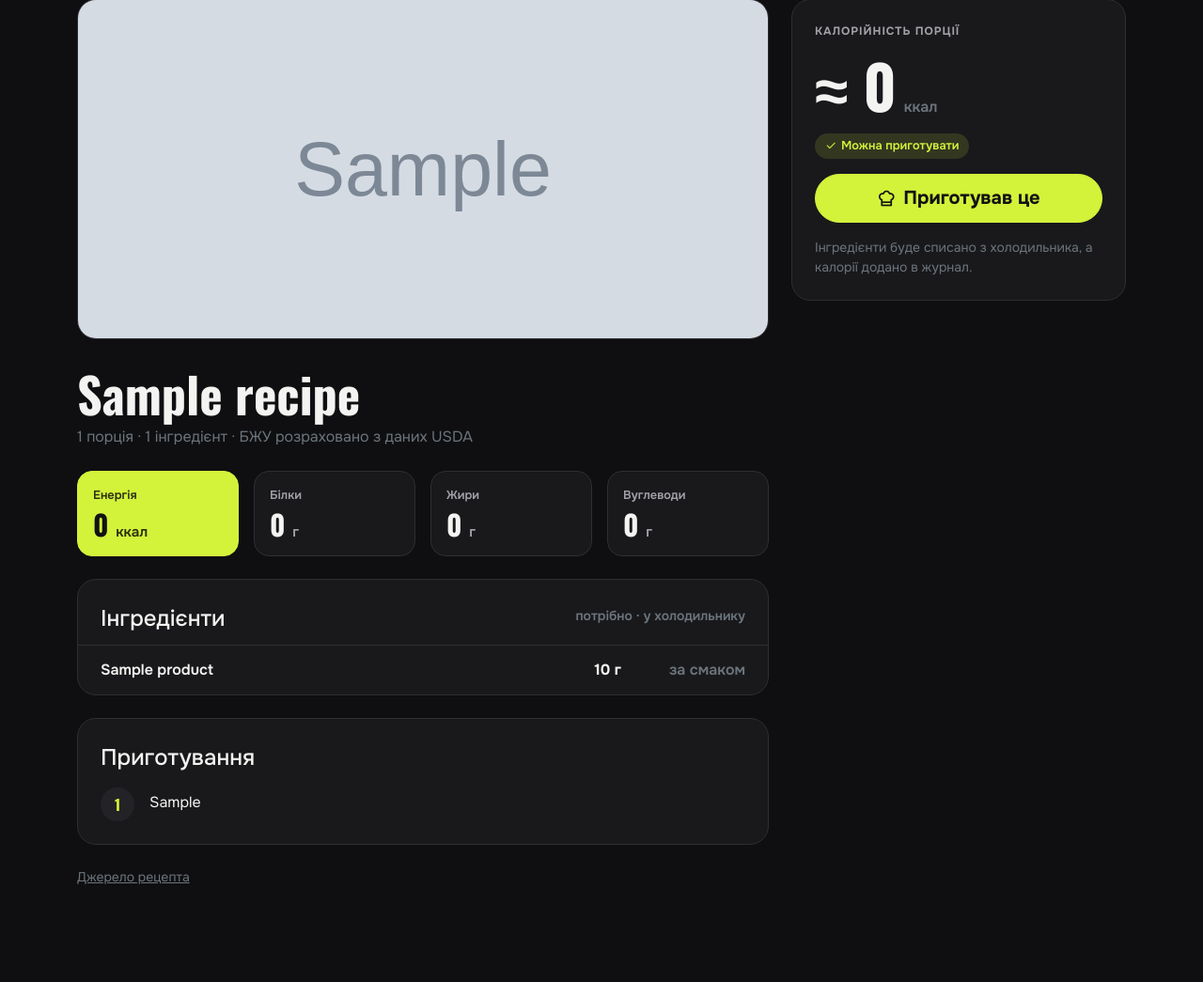
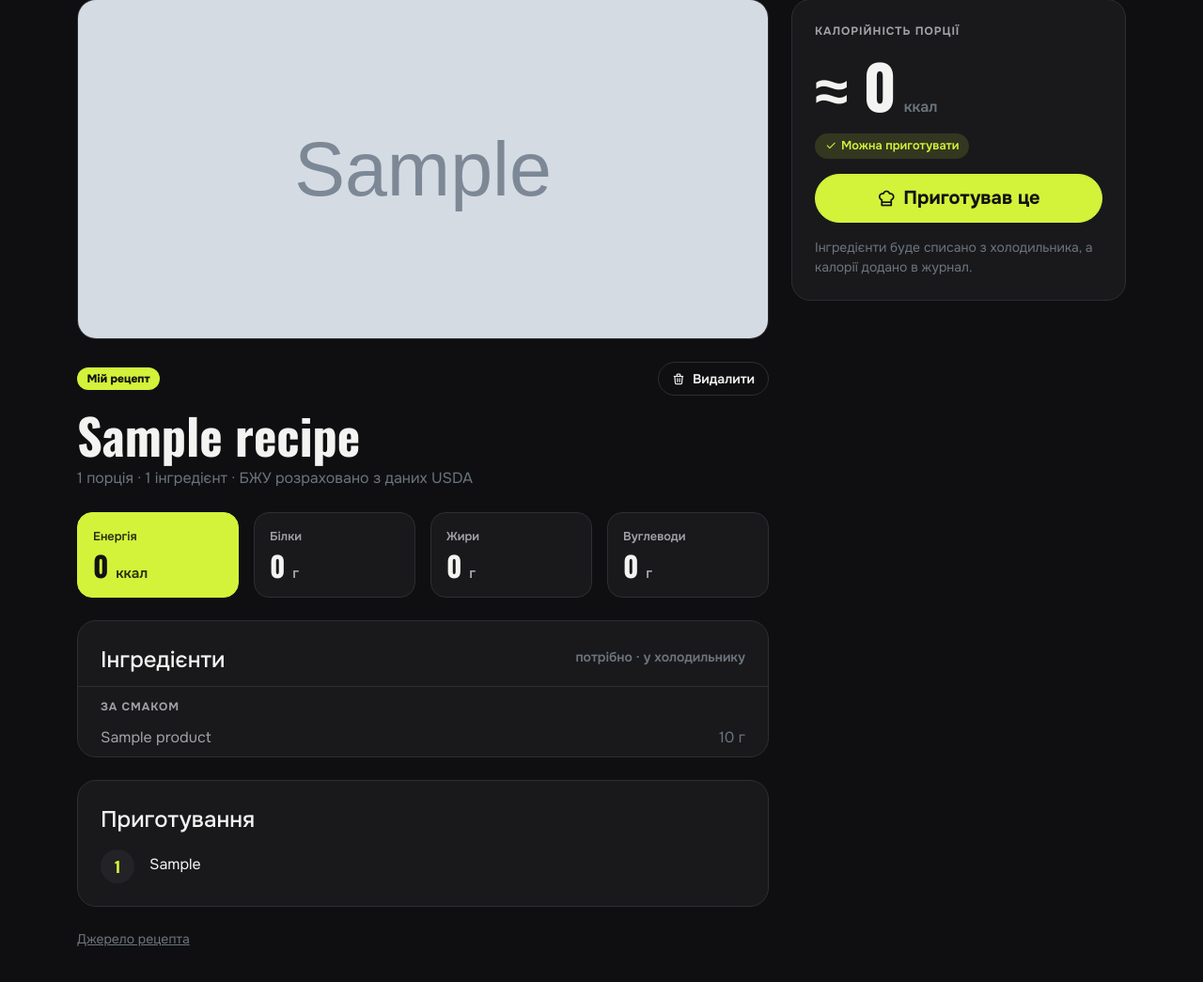
Before and after one commit to GreedyClark/Fridge_Recipe_App, a Django app: page /recipes/1/ in a window 1280 px wide. Shown: the part 189-1234 px from the top of the page at 94% size. Before the commit the page ends 1130 px from the top, so only its background shows below. Run offline with Django 5.2, Linux system fonts and the light colour scheme; a user stored in the database is signed in; tables that the repository leaves empty hold one stand-in row (values such as "Sample post"); grey boxes marked "Sample" are stand-in pictures; parts of the project's set-up code (start-up, migrations or seed data) failed here and were passed over.

Commit message:
Add my recipes filter, source photos and recipe deletion

```diff
--- a/recipes/services.py
+++ b/recipes/services.py
@@ -46,6 +46,10 @@ class RecipeMatch:
     @property
     def required(self):
         return [ingredient for ingredient in self.ingredients if not ingredient.optional]
+
+    @property
+    def to_taste(self):
+        return [ingredient for ingredient in self.ingredients if ingredient.optional]
 
     @property
     def status(self):
--- a/recipes/urls.py
+++ b/recipes/urls.py
@@ -7,6 +7,7 @@ app_name = "recipes"
 urlpatterns = [
     path("", views.RecipeListView.as_view(), name="list"),
     path("<int:pk>/", views.RecipeDetailView.as_view(), name="detail"),
+    path("<int:pk>/delete/", views.RecipeDeleteView.as_view(), name="delete"),
     path("<int:pk>/cook/", views.CookRecipeView.as_view(), name="cook"),
     path("what-can-i-cook/", views.WhatCanICookView.as_view(), name="what_can_i_cook"),
     path("import/", views.RecipeImportView.as_view(), name="import"),
--- a/recipes/views.py
+++ b/recipes/views.py
@@ -9,8 +9,9 @@ from django.db.models import Count, Sum
 from django.db.models.functions import TruncDate
 from django.shortcuts import get_object_or_404, redirect, render
 from django.utils import timezone
+from django.urls import reverse_lazy
 from django.views import View
-from django.views.generic import DetailView, FormView, ListView, TemplateView
+from django.views.generic import DeleteView, DetailView, FormView, ListView, TemplateView
 
 from fridge.models import FridgeItem, Product
 
@@ -40,10 +41,13 @@ FILTERS = [
     ("ready", "Можна приготувати"),
     ("almost", "Майже"),
     ("light", "До 500 ккал"),
+    ("mine", "Мої"),
 ]
 
 
-def passes_filter(match, key):
+def passes_filter(match, key, user):
+    if key == "mine":
+        return match.recipe.owner_id == user.pk
     if key == "ready":
         return match.status == READY
     if key == "almost":
@@ -76,12 +80,12 @@ class RecipeListView(LoginRequiredMixin, TemplateView):
             {
                 "key": key,
                 "label": label,
-                "count": sum(1 for match in matches if passes_filter(match, key)),
+                "count": sum(1 for match in matches if passes_filter(match, key, self.request.user)),
                 "active": key == active,
             }
             for key, label in FILTERS
         ]
-        context["matches"] = [match for match in matches if passes_filter(match, active)]
+        context["matches"] = [match for match in matches if passes_filter(match, active, self.request.user)]
         context["query"] = query
         context["active_filter"] = active
         return context
@@ -114,6 +118,17 @@ class RecipeDetailView(LoginRequiredMixin, DetailView):
         context["match"] = match_recipe(self.object, fridge_stock(self.request.user))
         return context
 
+
+class RecipeDeleteView(LoginRequiredMixin, DeleteView):
+    template_name = "recipes/recipe_confirm_delete.html"
+    success_url = reverse_lazy("recipes:list")
+
+    def get_queryset(self):
+        return Recipe.objects.filter(owner=self.request.user)
+
+    def form_valid(self, form):
+        messages.success(self.request, f"Рецепт «{self.object.name}» видалено.")
+        return super().form_valid(form)
 
 class CookRecipeView(LoginRequiredMixin, View):
     def post(self, request, pk):
--- a/static/css/style.css
+++ b/static/css/style.css
@@ -1120,3 +1120,46 @@ h1, h2, h3, .display-num {
         order: 3;
     }
 }
+
+.mine-badge {
+    position: absolute;
+    top: .75rem;
+    left: .75rem;
+    background: var(--fr-accent);
+    color: var(--fr-on-accent);
+    border-radius: 999px;
+    padding: .2rem .65rem;
+    font-size: .75rem;
+    font-weight: 800;
+}
+
+.mine-badge.static {
+    position: static;
+}
+
+a.photo-credit {
+    display: block;
+    border-bottom: none;
+    text-decoration: none;
+}
+
+a.photo-credit:hover {
+    color: var(--fr-text);
+}
+
+.ingredient-group {
+    padding: .75rem 1.5rem .25rem;
+    border-top: 1px solid var(--fr-line);
+    color: var(--fr-muted);
+    font-size: .75rem;
+    font-weight: 700;
+    letter-spacing: .08em;
+    text-transform: uppercase;
+}
+
+.ingredient-row.optional {
+    border-top: none;
+    padding-top: .5rem;
+    padding-bottom: .5rem;
+    color: var(--fr-muted);
+}
--- a/templates/recipes/_photo.html
+++ b/templates/recipes/_photo.html
@@ -1,5 +1,12 @@
 {% if recipe.image %}
     <img src="{{ recipe.image.url }}" alt="{{ recipe.name }}" class="photo {{ photo_class }}">
+{% elif recipe.image_url %}
+    <img src="{{ recipe.image_url }}" alt="{{ recipe.name }}" class="photo {{ photo_class }}" loading="lazy" referrerpolicy="no-referrer"
+         onerror="this.classList.add('d-none'); this.nextElementSibling.classList.remove('d-none');">
+    <div class="photo-placeholder {{ photo_class }} d-none">
+        <i class="ti ti-camera"></i>
+        <span>Фото страви</span>
+    </div>
 {% else %}
     <div class="photo-placeholder {{ photo_class }}">
         <i class="ti ti-camera"></i>
--- a/templates/recipes/recipe_detail.html
+++ b/templates/recipes/recipe_detail.html
@@ -8,11 +8,20 @@
 
 <div class="row g-4 align-items-start">
     <div class="col-lg-8 d-flex flex-column gap-4">
-        <div class="card">
+        <div class="card overflow-hidden">
             {% include "recipes/_photo.html" with photo_class="recipe-hero" %}
+            {% if not recipe.image and recipe.image_url %}
+                <a href="{{ recipe.source_url }}" target="_blank" rel="noopener" class="photo-credit">Фото: {{ recipe.source_domain }}</a>
+            {% endif %}
         </div>
 
         <div>
+            {% if recipe.owner_id == user.pk %}
+                <div class="d-flex flex-wrap align-items-center gap-2 mb-3">
+                    <span class="mine-badge static">Мій рецепт</span>
+                    <a href="{% url 'recipes:delete' recipe.pk %}" class="btn btn-ghost btn-sm ms-auto"><i class="ti ti-trash"></i>Видалити</a>
+                </div>
+            {% endif %}
             <h1 class="page-title">{{ recipe.name }}</h1>
             {% with ingredients_count=match.ingredients|length %}
                 <p class="text-secondary mt-2 mb-0">
@@ -35,15 +44,13 @@
                 <h2 class="h4 mb-0">Інгредієнти</h2>
                 <span class="text-secondary small fw-semibold">потрібно · у холодильнику</span>
             </div>
-            {% for item in match.ingredients %}
+            {% for item in match.required %}
                 {% with unit=item.product.get_default_unit_display %}
                     <div class="ingredient-row">
                         <span class="flex-grow-1 fw-semibold">{{ item.product.name }}</span>
                         <span class="fw-bold text-nowrap">{% if item.needed is None %}—{% else %}{{ item.needed|floatformat:"-2" }} {{ unit }}{% endif %}</span>
                         <span class="ingredient-have">
-                            {% if item.optional %}
-                                <span class="text-secondary">за смаком</span>
-                            {% elif item.status == "ready" %}
+                            {% if item.status == "ready" %}
                                 <span class="text-accent"><i class="ti ti-check"></i> є {{ item.available|floatformat:"-2" }} {{ unit }}</span>
                             {% elif item.status == "almost" %}
                                 <span class="text-warn">бракує {{ item.shortage|floatformat:"-2" }} {{ unit }}</span>
@@ -54,6 +61,15 @@
                     </div>
                 {% endwith %}
             {% endfor %}
+            {% if match.to_taste %}
+                <div class="ingredient-group">За смаком</div>
+                {% for item in match.to_taste %}
+                    <div class="ingredient-row optional">
+                        <span class="flex-grow-1">{{ item.product.name }}</span>
+                        {% if item.needed is not None %}<span class="text-secondary text-nowrap">{{ item.needed|floatformat:"-2" }} {{ item.product.get_default_unit_display }}</span>{% endif %}
+                    </div>
+                {% endfor %}
+            {% endif %}
         </div>
 
         <div class="card">
```
Also changed, not shown: recipes/tests.py (+53 -0 lines), templates/recipes/recipe_confirm_delete.html (added, +25 -0 lines), templates/recipes/recipe_list.html (+10 -0 lines).
